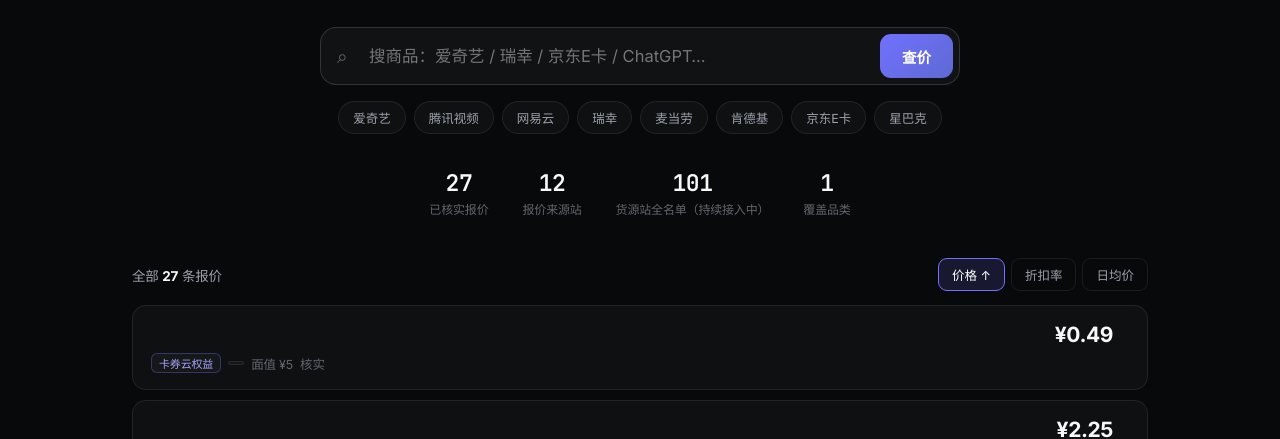
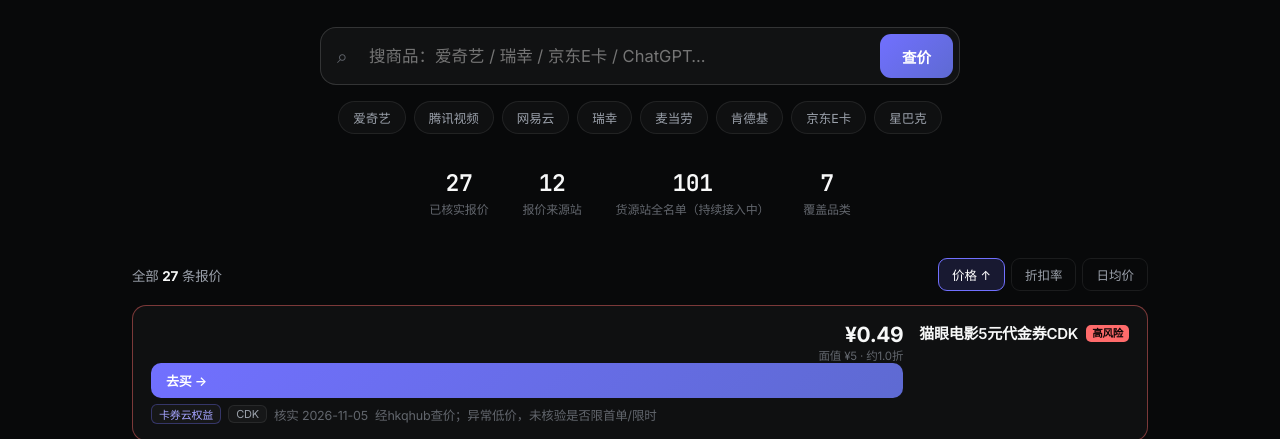
Before and after one commit to xwdeshenghuo/rights-price-hub, a plain HTML site: page tool.html in a window 1280 px wide. Shown: the part 360-799 px from the top of the page. Drawn offline with Linux system fonts and the light colour scheme.

Commit message:
tool: fix data schema fields, add per-row buy deep-links and order CTA

```diff
--- a/tool.html
+++ b/tool.html
@@ -70,6 +70,14 @@ h1 .grad{background:linear-gradient(92deg,#a5a4ff,#7170ff 45%,#4ade80);-webkit-b
 .price span{font-size:11.5px;color:var(--dim)}
 .risk-hi{border-color:rgba(255,107,107,.45)!important}
 .risk-hi .name::after{content:"高风险";margin-left:8px;font-size:10.5px;color:#0d0505;background:var(--red);border-radius:5px;padding:2px 6px;font-weight:700;vertical-align:2px}
+.buybtn{display:inline-flex;align-items:center;gap:5px;background:linear-gradient(135deg,var(--acc),var(--acc2));color:#fff;font-size:13px;font-weight:600;padding:8px 15px;border-radius:10px;white-space:nowrap}
+.buybtn:hover{filter:brightness(1.15)}
+.cta{margin:26px 0 4px;border:1px solid rgba(113,112,255,.4);border-radius:16px;padding:22px;background:linear-gradient(120deg,rgba(113,112,255,.13),rgba(74,222,128,.06));display:flex;gap:16px;align-items:center;flex-wrap:wrap}
+.cta h3{font-size:17px;letter-spacing:-.02em}
+.cta p{color:var(--sub);font-size:13.5px;line-height:1.75;margin-top:4px;max-width:560px}
+.cta .acts{margin-left:auto;display:flex;gap:9px;flex-wrap:wrap}
+.cta a.btn{padding:10px 18px;border-radius:11px;font-size:13.5px;font-weight:600;background:linear-gradient(135deg,var(--acc),var(--acc2));color:#fff}
+.cta a.btn.ghost{background:rgba(255,255,255,.05);border:1px solid var(--line2)}
 .empty{text-align:center;color:var(--dim);padding:56px 0;font-size:14.5px;line-height:2}
 .note{margin:22px 0 8px;font-size:12.5px;color:var(--dim);line-height:1.9;border:1px solid var(--line);border-radius:var(--r);padding:15px 18px;background:rgba(255,255,255,.02)}
 footer{border-top:1px solid var(--line);margin-top:44px;padding:26px 0 42px;color:var(--dim);font-size:12.5px;line-height:2;text-align:center}
@@ -112,6 +120,11 @@ footer a{color:var(--sub)}footer a:hover{color:var(--txt)}
     </div>
   </div>
   <div class="grid" id="grid"></div>
+  <div class="cta">
+    <div><h3>想按榜上的价拿货？两条路</h3>
+    <p>① 每条报价右侧「去买」直达源站商品页，自己下单最稳。② 懒得注册一堆站：走代下单——把商品名发我们，按站内最优价帮你买好发到你手里，只收页面零售价，中间不加价藏猫腻，价格全程可对榜核对。</p></div>
+    <div class="acts"><a class="btn" href="https://t.me/AIShengzhang" target="_blank" rel="noopener">TG 频道下单</a><a class="btn ghost" href="mailto:wxr99307@qq.com">QQ邮箱 wxr99307@qq.com</a></div>
+  </div>
   <div class="note">⚠️ 口径说明：直充到账、链接直冲、共享号、CDK 不是同一种货，已在每条标注交付方式；标红「高风险」的多为链接直冲/质保极短，图便宜翻车别怪没提醒。价格为页面标注的核实日快照，货源站价格实时浮动，下单前以源站为准。</div>
 </div>
 
@@ -123,25 +136,26 @@ footer a{color:var(--sub)}footer a:hover{color:var(--txt)}
 let DATA=[], sortMode='price';
 const $=id=>document.getElementById(id);
 const esc=s=>String(s??'').replace(/[&<>"]/g,c=>({'&':'&amp;','<':'&lt;','>':'&gt;','"':'&quot;'}[c]));
+const SRCURL={'万屿数卡':k=>'https://vip.wanyuw.top/category?keyword='+encodeURIComponent(k),'蜜蜂汇云Feedov':()=>'https://feedov.com/#/merchantData/product','统一社区':()=>'https://tysqu.com','川音云':()=>'https://888.chuanyin.vip','快发权益':()=>'https://vip.kuaifaquanyi.com','卓越权益':()=>'https://www.zhuoyueqy.com','点卡城':()=>'https://www.6cdk.cn','优享票易':()=>'https://vip.egzs.cn','卡券云权益':()=>'https://vip.cccsup.com','深度数卡':()=>'https://deepcard.cc','福气惠卡券':()=>'https://www.fuqih.com','云采购权益':()=>'https://m.yuncgo.com','云秒权益':()=>'https://yunmiaoquanyi.99hy.top','买券啦':()=>'https://maiquanla.com'};
+function buyUrl(r){const f=SRCURL[r.source]; if(!f) return 'index.html'; const k=(r.kw||r.name).split(' ')[0]; return f(k);}
 function render(){
   const kw=$('q').value.trim().toLowerCase();
-  let rows=DATA.filter(r=>!kw || (r.product+' '+r.source+' '+r.category).toLowerCase().includes(kw));
+  let rows=DATA.filter(r=>!kw || (r.name+' '+r.source+' '+(r.kw||'')).toLowerCase().includes(kw));
   rows.sort((a,b)=>{
-    if(sortMode==='disc') return (a.discount??9)-(b.discount??9);
-    if(sortMode==='unit') return (a.unit_day??9e9)-(b.unit_day??9e9);
+    if(sortMode==='disc') return ((a.face?a.price/a.face:9)-(b.face?b.price/b.face:9));
+    if(sortMode==='unit') return (parseFloat((a.per||'9e9').replace(/[^0-9.]/g,''))||9e9)-(parseFloat((b.per||'9e9').replace(/[^0-9.]/g,''))||9e9);
     return a.price-b.price;
   });
-  $('cnt').innerHTML = kw? `“<b>${esc(kw)}</b>” 共 <b>${rows.length}</b> 条报价` : `全部 <b>${rows.length}</b> 条报价`;
+  $('cnt').innerHTML = kw? `"<b>${esc(kw)}</b>" 共 <b>${rows.length}</b> 条报价` : `全部 <b>${rows.length}</b> 条报价`;
   if(!rows.length){ $('grid').innerHTML='<div class="empty">没查到这个词的报价。<br>换个短词试试，比如「爱奇艺」「瑞幸」「E卡」。</div>'; return; }
   const minP = Math.min(...rows.map(r=>r.price));
   $('grid').innerHTML = rows.map(r=>{
     const best = r.price===minP && kw;
-    const disc = r.discount? `<span>${r.discount<1?('约'+(r.discount*10).toFixed(1)+'折'):''}</span>`:'<span></span>';
-    const unit = r.unit_day? `日均 ¥${r.unit_day.toFixed(2)}` : (r.face? `面值 ¥${r.face}`:'');
-    return `<div class="row ${best?'best':''} ${r.risk==='高'?'risk-hi':''}">
-      <div class="name"><a href="${esc(r.url)}" target="_blank" rel="noopener">${esc(r.product)}</a></div>
-      <div class="price"><b class="${best?'low':''}">¥${r.price.toFixed(2)}</b>${disc}</div>
-      <div class="meta"><span class="tag src">${esc(r.source)}</span><span class="tag">${esc(r.delivery||'')}</span>${r.stock?`<span class="tag">库存 ${esc(r.stock)}</span>`:''}<span>${unit}</span><span>核实 ${esc(r.verified||'')}</span></div>
+    const disc = r.face? `<span>面值 ¥${r.face} · 约${(r.price/r.face*10).toFixed(1)}折</span>` : `<span>${esc(r.per||'')}</span>`;
+    return `<div class="row ${best?'best':''} ${r.risk==='high'?'risk-hi':''}">
+      <div class="name">${esc(r.name)}</div>
+      <div class="price"><b class="${best?'low':''}">¥${Number(r.price).toFixed(2)}</b>${disc}<a class="buybtn" href="${buyUrl(r)}" target="_blank" rel="noopener">去买 →</a></div>
+      <div class="meta"><span class="tag src">${esc(r.source)}</span><span class="tag">${esc(r.type||'')}</span>${r.risk==='warn'?'<span class="tag">需注意</span>':''}<span>核实 ${esc(r.checked||'')}</span>${r.note?`<span>${esc(r.note)}</span>`:''}</div>
     </div>`;
   }).join('');
 }
@@ -149,7 +163,7 @@ fetch('data.json').then(r=>r.json()).then(d=>{
   DATA=d.quotes||[];
   $('st-quotes').textContent=DATA.length;
   $('st-sources').textContent=new Set(DATA.map(r=>r.source)).size;
-  $('st-cats').textContent=new Set(DATA.map(r=>r.category)).size;
+  $('st-cats').textContent=new Set(DATA.map(r=>(r.kw||'').split(' ')[1]||r.kw)).size;
   $('upd').textContent='更新 '+(d.updated||'');
   const hot=['爱奇艺','腾讯视频','网易云','瑞幸','麦当劳','肯德基','京东E卡','星巴克'];
   $('hot').innerHTML=hot.map(h=>`<button data-k="${h}">${h}</button>`).join('');
```
